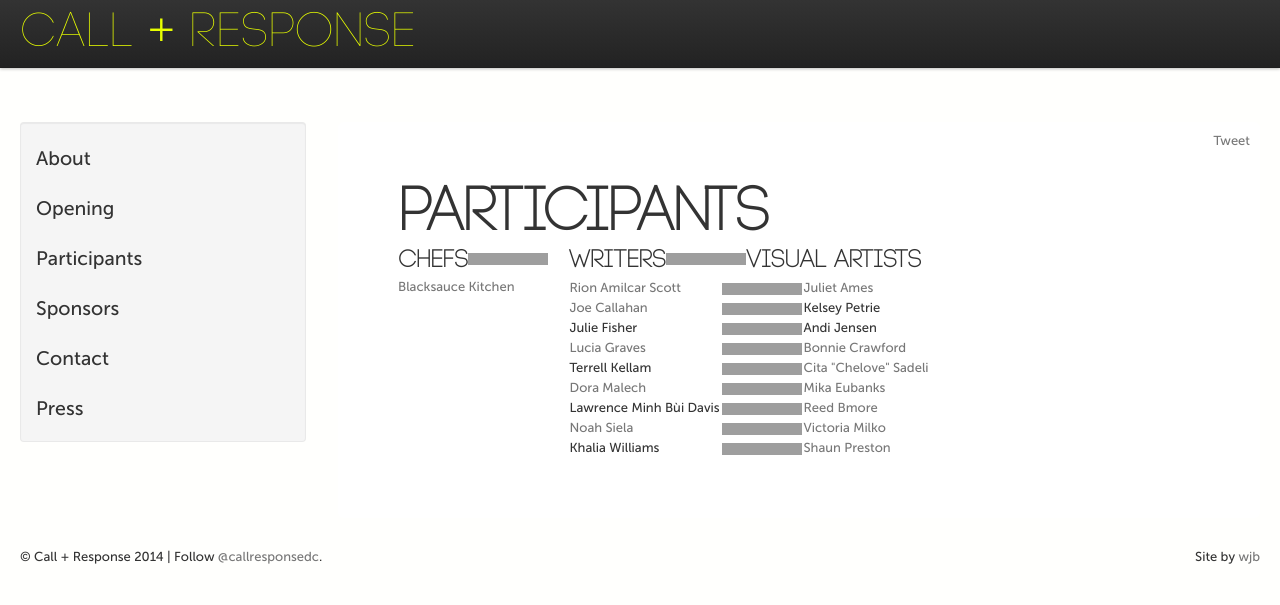
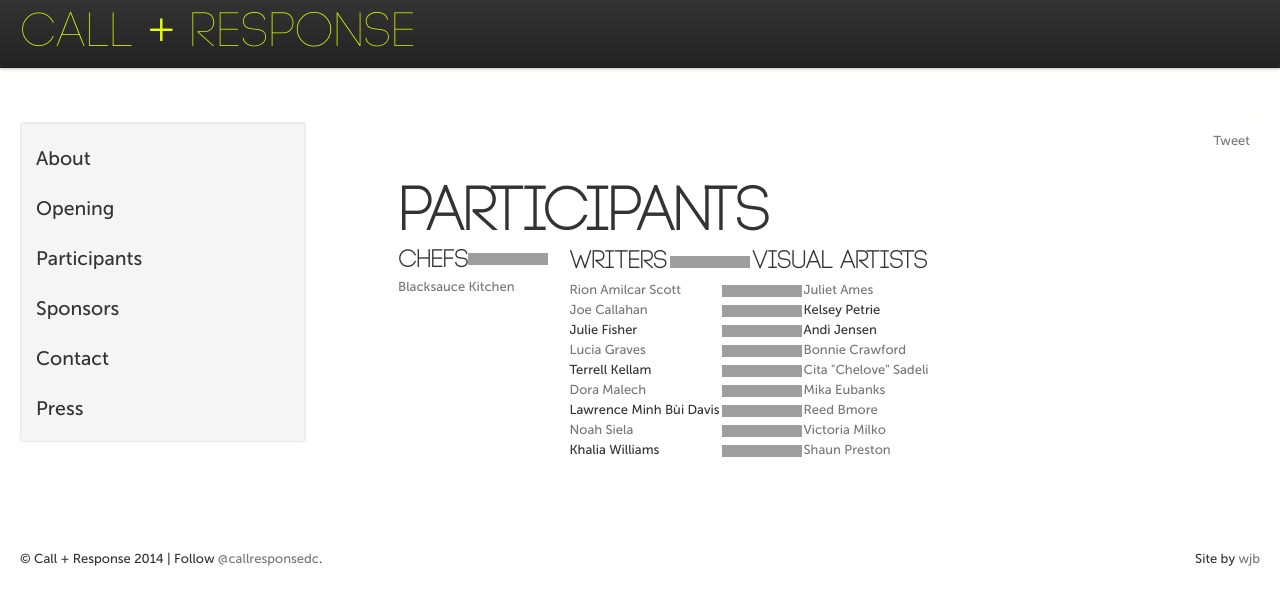
Before and after one commit to callandresponsedc/callandresponsedc, a Jekyll site: the page built from participants/index.html, in a window 1280 px wide. Shown: the top 605 px of the page. Built offline with Jekyll 4.4.1, drawn with Linux system fonts in a browser that asks for light colours; Markdown is read by kramdown in place of the engine named in the settings; comment, search, counter and statistics services are not loaded; grey boxes are pictures that could not be loaded.

Commit message:
Update index.html

```diff
--- a/participants/index.html
+++ b/participants/index.html
@@ -16,7 +16,11 @@
     <a href="http://www.blacksaucekitchen.com/">Blacksauce Kitchen</a>
   </div>
   <div class="span20 pull-right" id="Writers/Visual Artists">
-<h2>Writers<img src="http://hobbytohot.com/wp-content/uploads/2013/11/DOODLES_arrow_3.png" style="width:80px;height:12px">Visual Artists</h2>
+<table style="width:100%">
+  <tr>
+    <td><h2>Writers</h2></td>
+    <td><img src="http://hobbytohot.com/wp-content/uploads/2013/11/DOODLES_arrow_3.png" style="width:80px;height:12px"></td>
+    <td><h2>Visual Artists</h2></td>
 <table style="width:100%">
   <tr>
     <td><a href="https://twitter.com/ReeAmilcarScott">Rion Amilcar Scott</a> </td>
```
